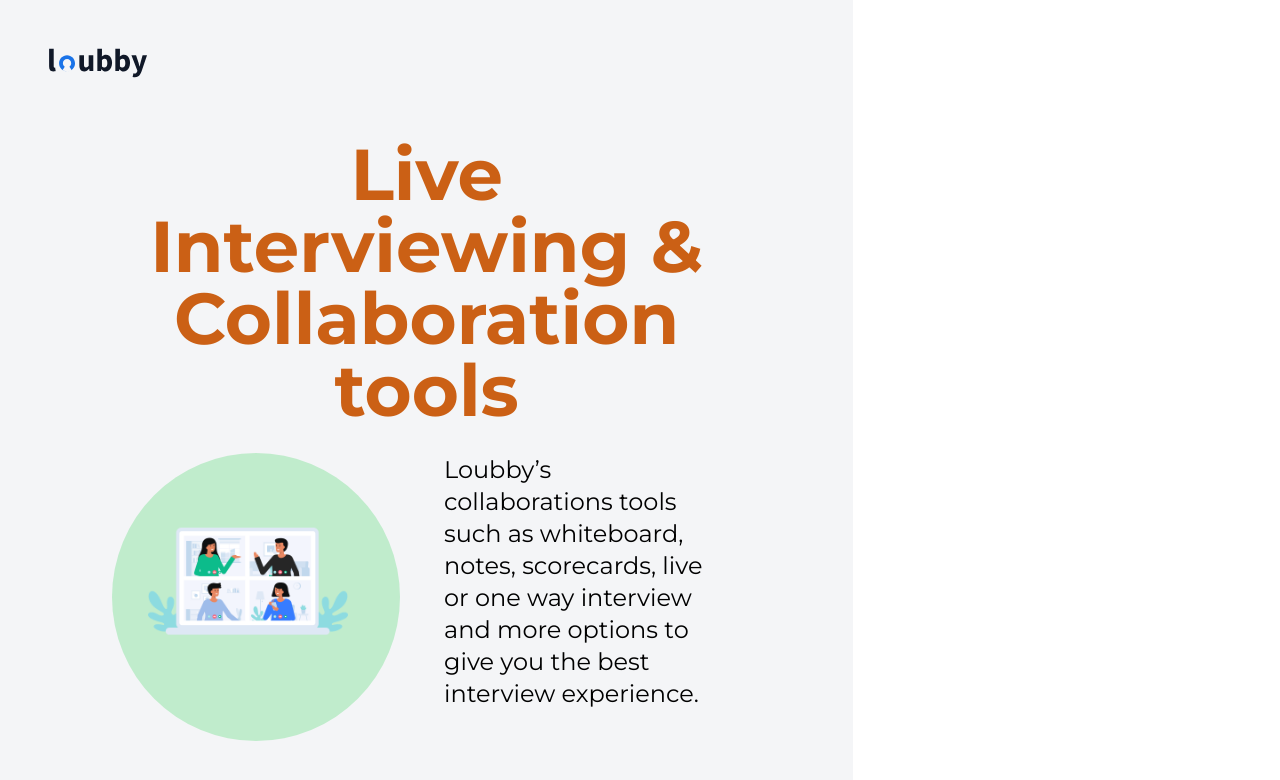
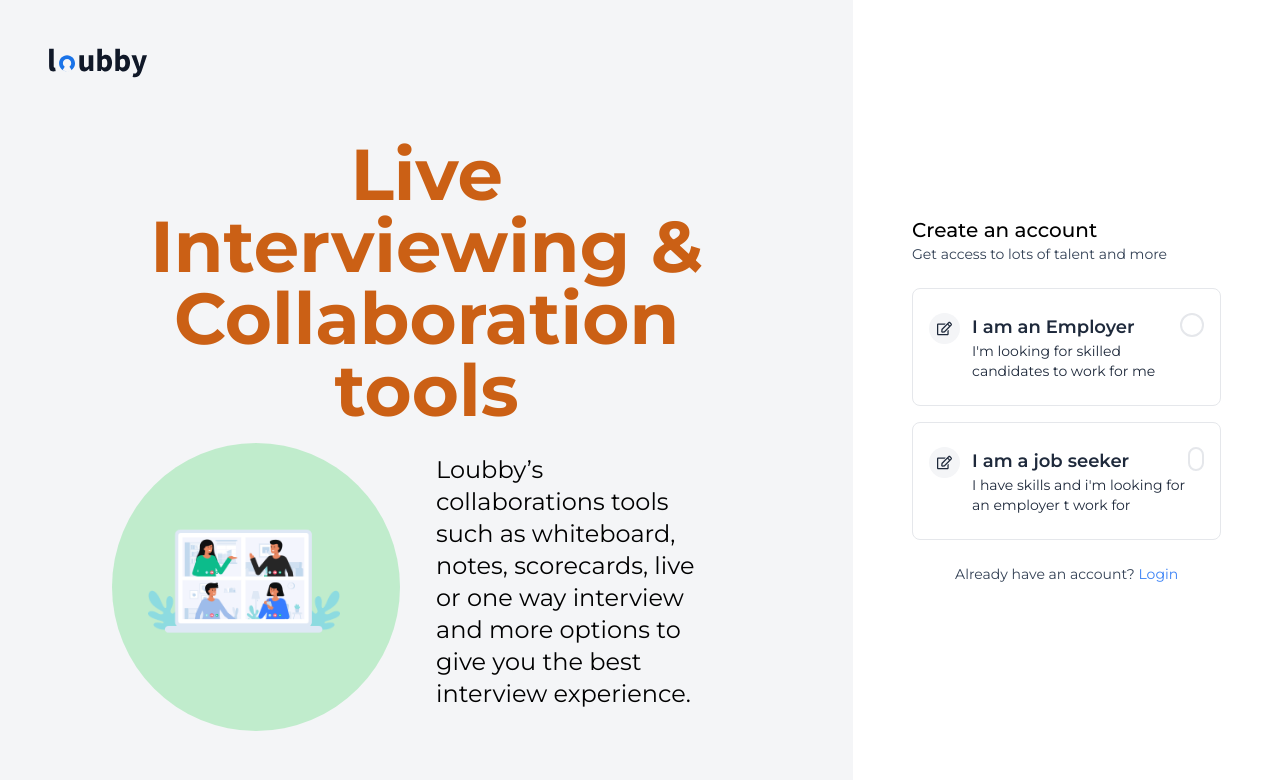
Before and after one commit to professor-12/loubby-app, a Next.js app: page /onboarding/create-account in a window 1280 px wide. Shown: the top 780 px of the page. Built offline with nearby package versions, Linux system fonts and the light colour scheme.

Commit message:
Create Ui-design for create-account page route

```diff
--- /dev/null
+++ b/src/app/onboarding/create-account/Box.tsx
@@ -0,0 +1,22 @@
+import React from 'react'
+
+const Box = () => {
+  return (
+      <svg
+          stroke="currentColor"
+          fill="none"
+          stroke-width="2"
+          viewBox="0 0 24 24"
+          stroke-linecap="round"
+          stroke-linejoin="round"
+          height="15"
+          width="15"
+          xmlns="http://www.w3.org/2000/svg"
+      >
+          <rect x="2" y="7" width="20" height="14" rx="2" ry="2"></rect>
+          <path d="M16 21V5a2 2 0 0 0-2-2h-4a2 2 0 0 0-2 2v16"></path>
+      </svg>
+  );
+}
+
+export default Box
--- /dev/null
+++ b/src/app/onboarding/create-account/Note.tsx
@@ -0,0 +1,19 @@
+import React from 'react'
+
+const Note = () => {
+  return (
+      <svg
+          stroke="currentColor"
+          fill="currentColor"
+          stroke-width="0"
+          viewBox="0 0 576 512"
+          height="15"
+          width="15"
+          xmlns="http://www.w3.org/2000/svg"
+      >
+          <path d="M402.3 344.9l32-32c5-5 13.7-1.5 13.7 5.7V464c0 26.5-21.5 48-48 48H48c-26.5 0-48-21.5-48-48V112c0-26.5 21.5-48 48-48h273.5c7.1 0 10.7 8.6 5.7 13.7l-32 32c-1.5 1.5-3.5 2.3-5.7 2.3H48v352h352V350.5c0-2.1.8-4.1 2.3-5.6zm156.6-201.8L296.3 405.7l-90.4 10c-26.2 2.9-48.5-19.2-45.6-45.6l10-90.4L432.9 17.1c22.9-22.9 59.9-22.9 82.7 0l43.2 43.2c22.9 22.9 22.9 60 .1 82.8zM460.1 174L402 115.9 216.2 301.8l-7.3 65.3 65.3-7.3L460.1 174zm64.8-79.7l-43.2-43.2c-4.1-4.1-10.8-4.1-14.8 0L436 82l58.1 58.1 30.9-30.9c4-4.2 4-10.8-.1-14.9z"></path>
+      </svg>
+  );
+}
+
+export default Note
--- a/src/app/onboarding/create-account/page.tsx
+++ b/src/app/onboarding/create-account/page.tsx
@@ -1,16 +1,66 @@
 import { Form, Input } from "@/components/ui/Input/Input";
 import React from "react";
+import Box from "./Box";
+import Note from "./Note";
+import Link from "next/link";
 
 const page = () => {
     return (
-        <Form>
+        <div className="container space-y-6  px-4 mx-auto md:w-[60%] xl:w-[80%]">
             <div>
-                <Input  />
-                <Input  />
-                <Input  />
-                <Input  />
+                <h1 className="text-xl font-medium">Create an account</h1>
+                <p className="text-sm text-slate-700">
+                    Get access to lots of talent and more
+                </p>
             </div>
-        </Form>
+            <div className="space-y-4">
+                <div className="flex justify-between w-full border text-slate-800 border-gray-200 p-4 py-6 rounded-lg">
+                    <div className="flex space-x-3">
+                        <div>
+                            <span className="flex items-center p-2 bg-background-gray justify-center  rounded-full">
+                                <Note />
+                            </span>
+                        </div>
+                        <div>
+                            <h1 className="text-lg font-semibold">
+                                I am an Employer
+                            </h1>
+                            <p className="text-sm">
+                                I&apos;m looking for skilled <br /> candidates
+                                to work for me
+                            </p>
+                        </div>
+                    </div>
+                    <div className="w-6 h-6 flex justify-self-end rounded-full border-2" />
+                </div>
+                <div className="flex justify-between w-full border text-slate-800 border-gray-200 p-4 py-6 rounded-lg">
+                    <div className="flex space-x-3">
+                        <div className="">
+                            <span className="flex items-center bg-background-gray justify-center p-2 rounded-full">
+                                <Note />
+                            </span>
+                        </div>
+                        <div>
+                            <h1 className="text-lg font-semibold">
+                                I am a job seeker
+                            </h1>
+                            <p className="text-sm">
+                                I have skills and i&apos;m looking for an
+                                employer t work for
+                            </p>
+                        </div>
+                    </div>
+                    <div className="w-6 h-6 flex justify-self-end rounded-full border-2" />
+                </div>
+            </div>
+
+            <p className="text-center text-sm text-slate-700">
+                Already have an account?{" "}
+                <Link className="text-sm text-blue-500" href="login">
+                    Login
+                </Link>
+            </p>
+        </div>
     );
 };
 
--- a/src/components/AuthAnimationDisplay.tsx
+++ b/src/components/AuthAnimationDisplay.tsx
@@ -48,7 +48,7 @@ const AuthAnimationDisplay = () => {
         <>
             <span
                 style={{ backgroundColor: item?.color }}
-                className="h-[18rem] bottom-[3.7rem]  left-28 fixed flex items-center justify-center min-w-[18rem] rounded-full"
+                className="h-[18rem] bottom-[4.3rem]  left-28 fixed flex items-center justify-center min-w-[18rem] rounded-full"
             ></span>
             <div className="flex items-center p-14 justify-center h-screen overflow-hidden">
                 <motion.div
@@ -64,7 +64,9 @@ const AuthAnimationDisplay = () => {
                     >
                         {item.title}
                     </h1>
+
                     <div className="flex p-2 justify-between  items-center">
+                        <div className="h-auto z-50 min-w-[12rem]">
                             <Image
                                 className="object-contain z-50"
                                 src={item?.svg}
@@ -72,6 +74,7 @@ const AuthAnimationDisplay = () => {
                                 width={200}
                                 height={200}
                             />
+                        </div>
                         <h1 className="text-2xl ml-24 text-left">
                             {item?.body}
                         </h1>
```
Lines whose indentation alone changed are shown as unchanged.
